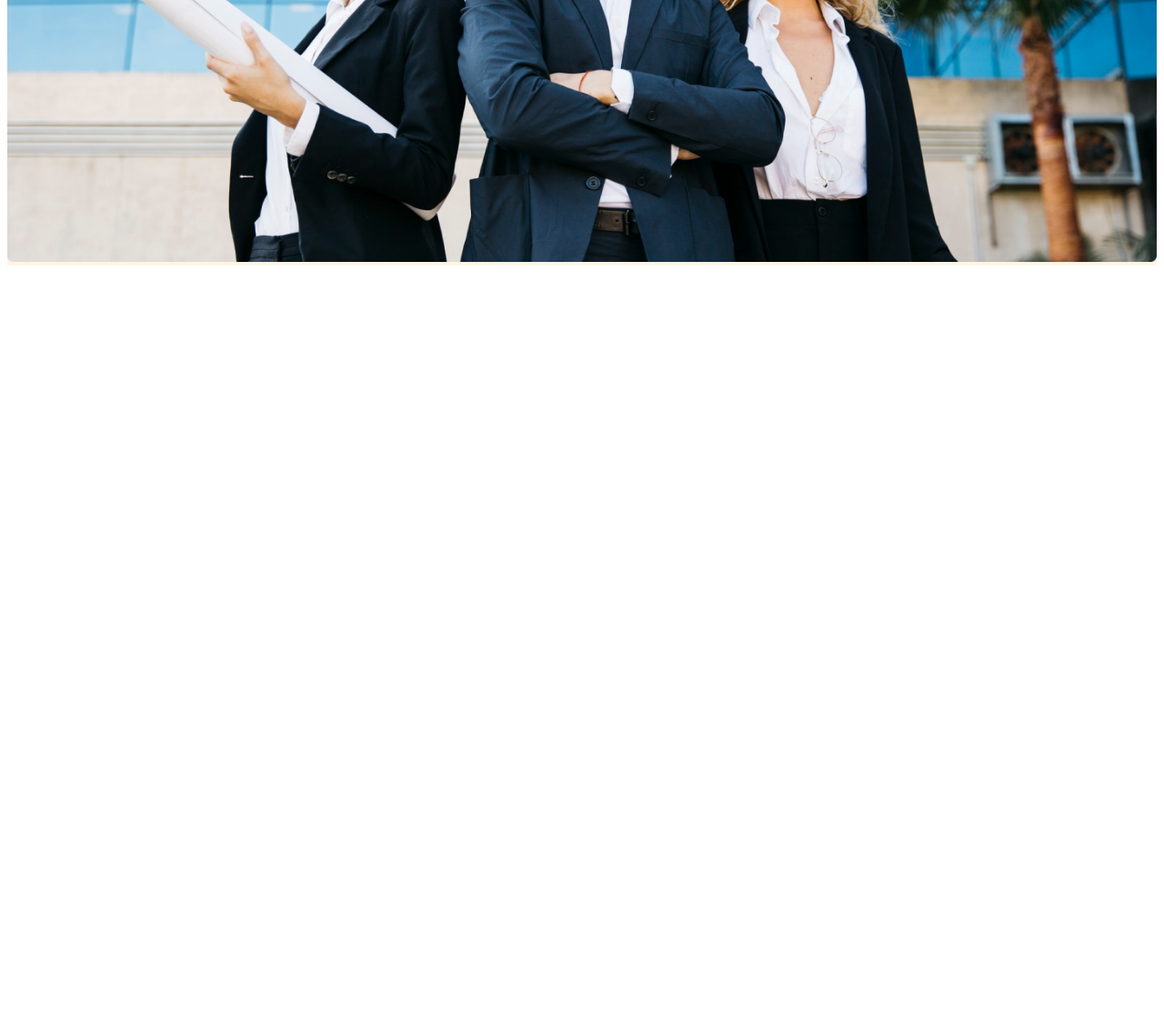
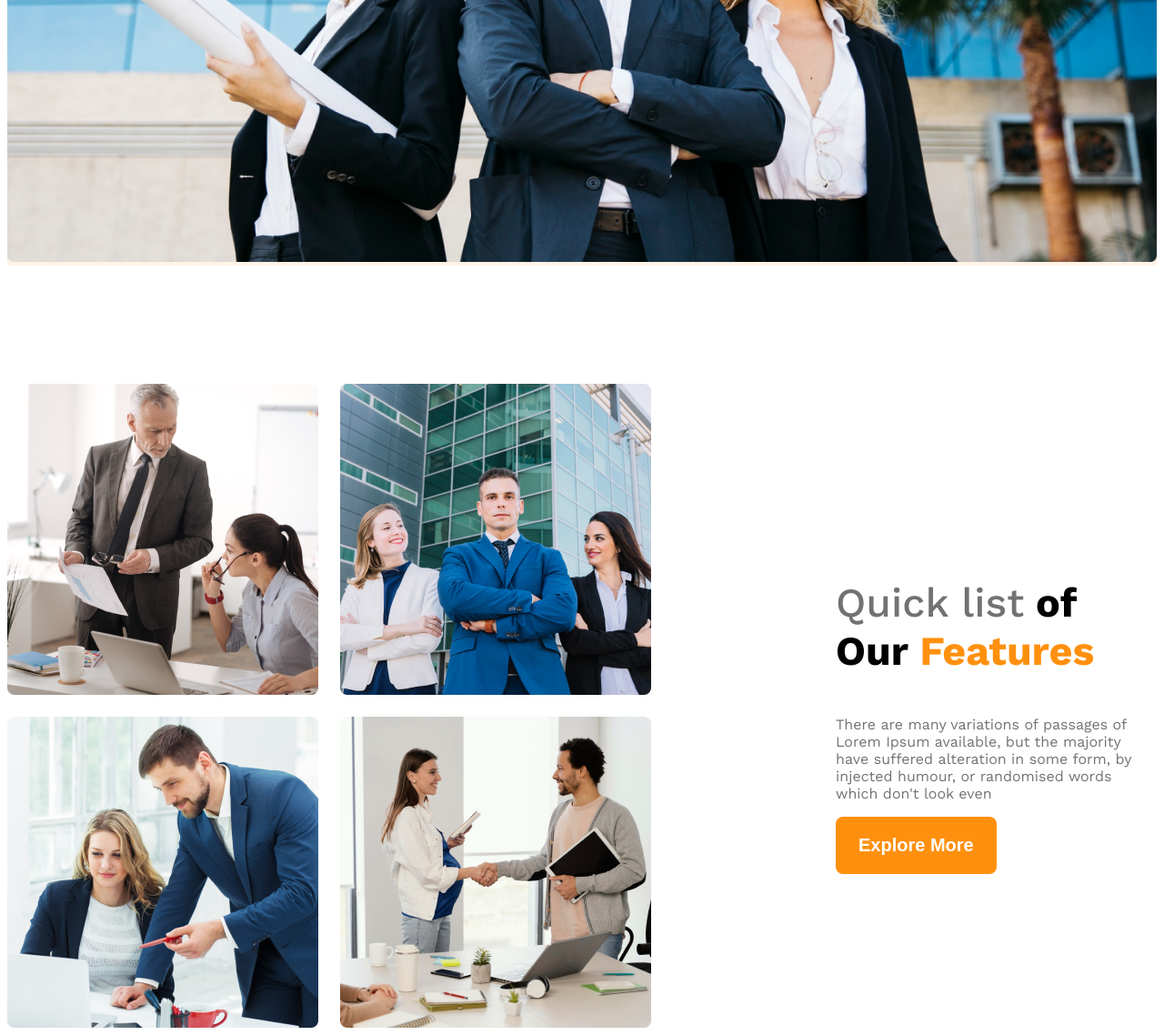
Before and after one commit to ToiburRahman/g3-architect-website, a plain HTML site: page index.html in a window 1280 px wide. Shown: the part 892-2030 px from the top of the page at 91% size. Before the commit the page ends 1192 px from the top, so only its background shows below. Drawn offline with nearby package versions, Linux system fonts and the light colour scheme.

Commit message:
added feature section but it is not responsive

```diff
--- a/index.html
+++ b/index.html
@@ -31,8 +31,21 @@
             <img class="banner-image" src="images/banner.png" alt="">
         </div>
     </header>
+
     <main>
-
+        <section class="teams display-flex">
+            <div class="team-img-container">
+                <img src="images/team1.png" alt="two architect discussing about design">
+                <img src="images/team2.png" alt="">
+                <img src="images/team3.png" alt="">
+                <img src="images/team4.png" alt="">
+            </div>
+            <div class="our-features">
+                <h3 class="feature-title"><span id="quick-list" class="text-light-gray">Quick list</span> <span>of Our</span> <span class="text-primary">Features</span></h3>
+                <p class="feature-descriptin text-light-gray">There are many variations of passages of Lorem Ipsum available, but the majority have suffered alteration in some form, by injected humour, or randomised words which don't look even</p>
+                <button class="btn-primary">Explore More</button>
+            </div>
+        </section>
     </main>
     <footer>
 
--- a/styles/architects.css
+++ b/styles/architects.css
@@ -22,6 +22,9 @@
   color: #727272;
 
 }
+.text-primary{
+  color:#FF900E ;
+}
 
 .bg-light{
   background-color: rgba(255, 144, 14, 0.1);
@@ -37,6 +40,16 @@
   border: none;
 
 }
+
+main{
+  max-width: 1440px;
+  margin: 0 auto;
+}
+
+main > section{
+  margin-top: 130px;
+}
+
 
 /* header styles */
 
@@ -80,6 +93,31 @@
   width: 100%;
 }
 
+/* team and feature related style */
+.teams{
+  align-items: center;
+}
+
+.team-img-container{
+  display: grid;
+  grid-template-columns: repeat(2, 1fr);
+  gap:24px;
+}
+
+.our-features{
+  padding-left: 73px;
+  margin-left: 130px;
+  max-width: 530px;
+}
+.feature-title{
+  font-size: 2.8rem;
+  font-weight: 700;
+}
+#quick-list{
+  font-weight: 500;
+}
+
+
 /* responsive media query */
 @media screen and (max-width: 576px){
   .navbar, .nav-links{
```
